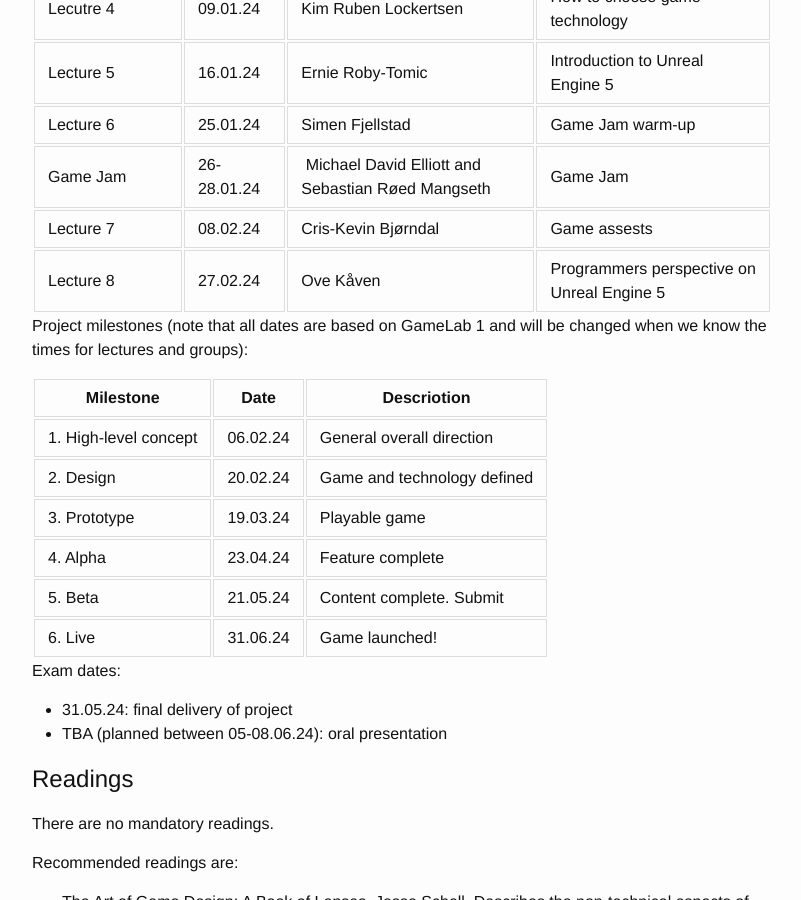
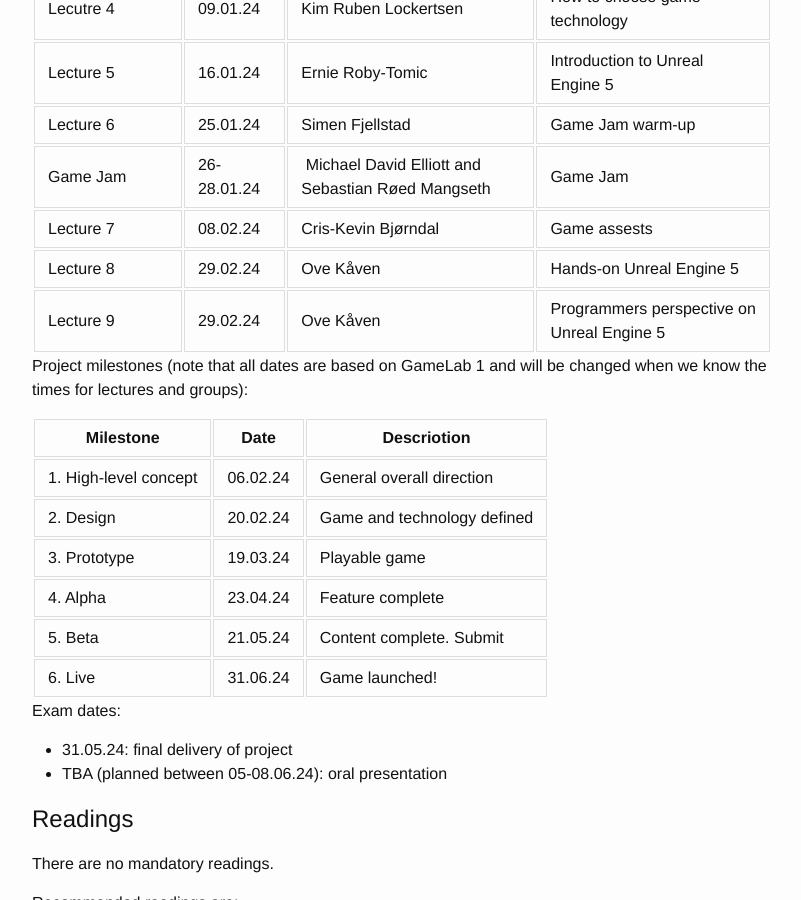
Before and after one commit to uit-gamelab-s24/uit-gamelab-s24.github.io, a Jekyll site: the page built from index.md, in a window 1280 px wide and 900 px high, scrolled down 1807 px. Shown: the whole window, without its empty margins (238-1039 px from the left). Built offline with Jekyll 4.4.1, drawn with Linux system fonts in a browser that asks for light colours; our own code applies the rules of GitHub Pages for plain Markdown files.

Commit message:
Update index.md

```diff
--- a/index.md
+++ b/index.md
@@ -59,7 +59,8 @@ For the grade the project counts 80% and a presentation of the project (20%).
 | Lecture 6                | 25.01.24  | Simen Fjellstad   | Game Jam warm-up |
 | Game Jam                 | 26-28.01.24 | Michael David Elliott and  Sebastian Røed Mangseth | Game Jam |
 | Lecture 7                | 08.02.24  | Cris-Kevin Bjørndal | Game assests |
-| Lecture 8                | 27.02.24  | Ove Kåven           | Programmers perspective on Unreal Engine 5 |
+| Lecture 8                | 29.02.24  | Ove Kåven           | Hands-on Unreal Engine 5 |
+| Lecture 9                | 29.02.24  | Ove Kåven           | Programmers perspective on Unreal Engine 5 |
 
 Project milestones (note that all dates are based on GameLab 1 and will be changed when we know the times for lectures and  groups):
 
```
